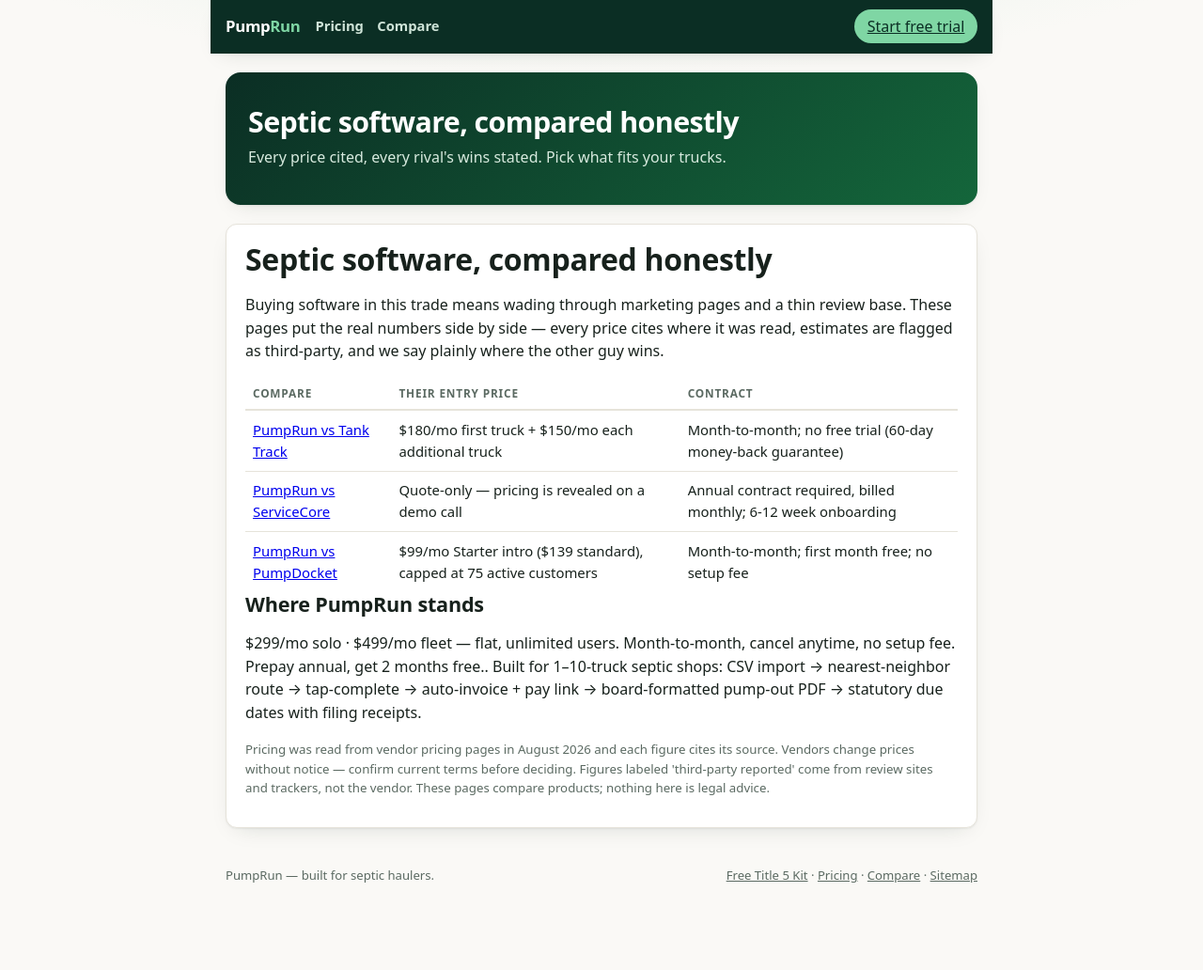
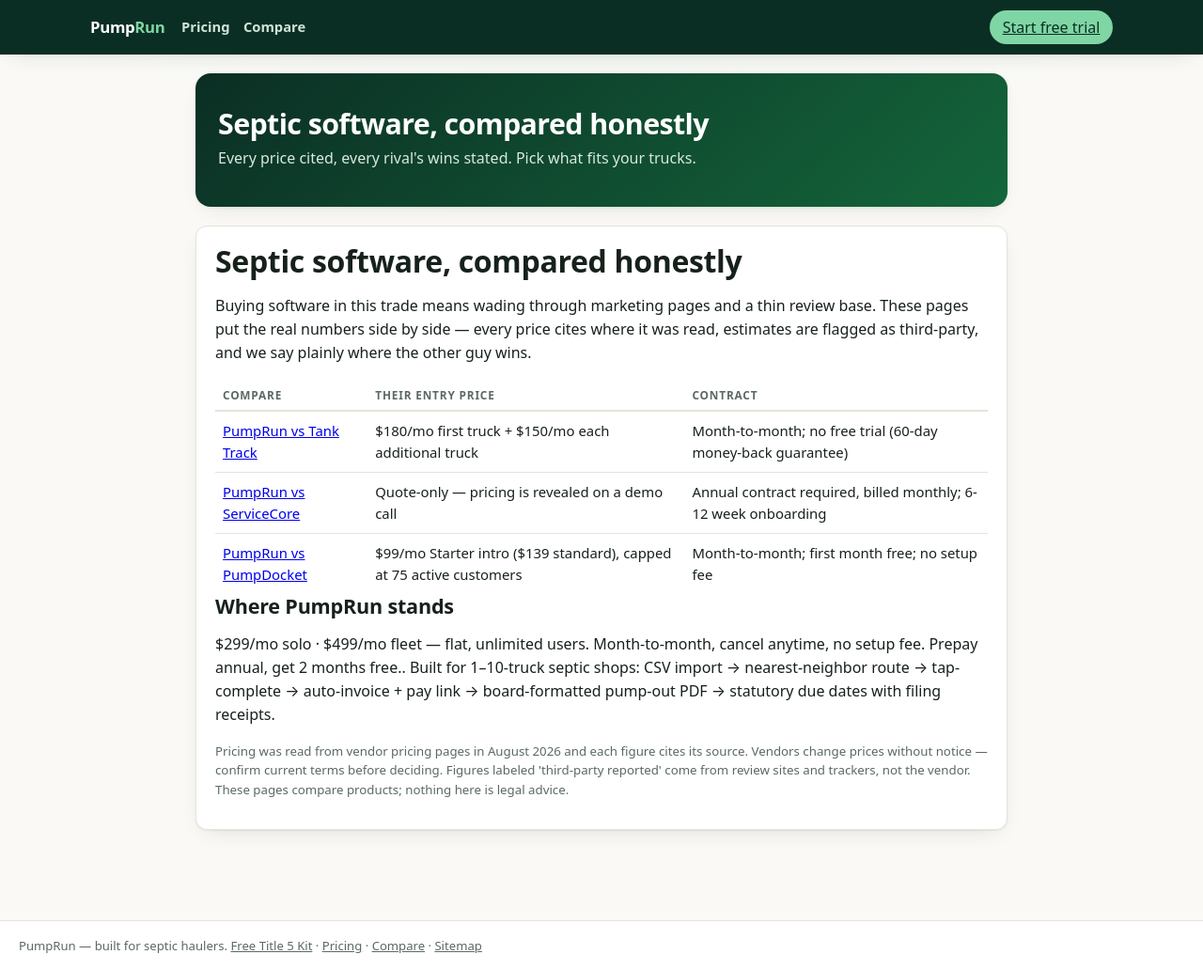
Before and after one commit to Parker-Fawcett/Ai-Startup-funny, a Django app: page /compare/ in a window 1280 px wide. Shown: the whole page at 94% size. Before the commit the page ends 939 px from the top, so only its background shows below. Run offline with Django 5.2, Linux system fonts and the light colour scheme; parts of the project's set-up code (start-up, migrations or seed data) failed here and were passed over.

Commit message:
Layout: full-bleed topbar/footer with constrained content container (fixes windowed look on wide screens)

```diff
--- a/core/static/pumprun/app.css
+++ b/core/static/pumprun/app.css
@@ -25,17 +25,21 @@
 html { -webkit-text-size-adjust: 100%; }
 
 body {
-  margin: 0 auto;
-  max-width: 52rem;
-  padding: 1.25rem 1rem 3rem;
+  margin: 0;
+  min-height: 100vh;
+  display: flex;
+  flex-direction: column;
   background:
-    radial-gradient(1200px 400px at 50% -200px, var(--spruce-100) 0%, transparent 70%),
+    radial-gradient(1400px 480px at 50% -220px, var(--spruce-100) 0%, transparent 72%),
     var(--paper);
   color: var(--ink);
   font-family: ui-sans-serif, system-ui, -apple-system, "Segoe UI", Roboto, sans-serif;
   line-height: 1.55;
   font-size: 16px;
 }
+
+main.page { flex: 1; width: 100%; }
+.container { max-width: 56rem; margin: 0 auto; padding: 1.25rem 1rem 2.5rem; }
 
 h1, h2, h3 { line-height: 1.2; letter-spacing: -0.01em; margin: 0 0 0.5rem; }
 h2 { font-size: 1.35rem; }
@@ -55,14 +59,18 @@ h3 { font-size: 1.05rem; color: var(--spruce-800); }
   position: sticky;
   top: 0;
   z-index: 50;
+  width: 100%;
+  padding: 0.7rem 1.25rem;
+  background: var(--spruce-900);
+  box-shadow: var(--shadow);
+}
+.nav-inner {
+  max-width: 68rem;
+  margin: 0 auto;
   display: flex;
   align-items: center;
-  gap: 1rem;
+  gap: 1.1rem;
   flex-wrap: wrap;
-  padding: 0.65rem 1rem;
-  margin: -1.25rem -1rem 1.25rem;
-  background: var(--spruce-900);
-  box-shadow: var(--shadow);
 }
 .brand {
   color: #fff;
@@ -283,9 +291,16 @@ label.pick input[type=checkbox] { width: 1.3rem; height: 1.3rem; accent-color: v
 }
 
 footer.site {
+  border-top: 1px solid var(--line);
+  background: #fff;
   margin-top: 2.5rem;
+  padding: 1rem 1.25rem;
   color: var(--ink-soft);
   font-size: 0.82rem;
+}
+.site-inner {
+  max-width: 68rem;
+  margin: 0 auto;
   display: flex;
   gap: 1rem;
   flex-wrap: wrap;
@@ -294,7 +309,10 @@ footer.site {
 footer.site a { color: var(--ink-soft); }
 
 @media (max-width: 480px) {
-  body { padding-inline: 0.75rem; }
-  .topbar { position: static; margin-inline: -0.75rem; }
+  .container { padding-inline: 0.75rem; }
+}
+
+@media (max-width: 480px) {
+  .topbar { position: static; }
   .hero { padding: 1.6rem 1.1rem; }
 }
--- a/core/templates/core/base.html
+++ b/core/templates/core/base.html
@@ -24,6 +24,7 @@
 </head>
 <body>
 <header class="topbar">
+  <div class="nav-inner">
   <a class="brand" href="/">Pump<span>Run</span></a>
   <nav>
     {% if user.is_authenticated %}
@@ -41,10 +42,13 @@
   {% else %}
     <a class="cta" href="{% url 'signup' %}">Start free trial</a>
   {% endif %}
+  </div>
 </header>
-<main>
+<main class="page">
+  <div class="container">
 {% if messages %}{% for m in messages %}<div class="errors">{{ m }}</div>{% endfor %}{% endif %}
 {% block content %}{% endblock %}
+  </div>
 </main>
 {% block jsonld %}{% endblock %}
 <footer class="site">
```
